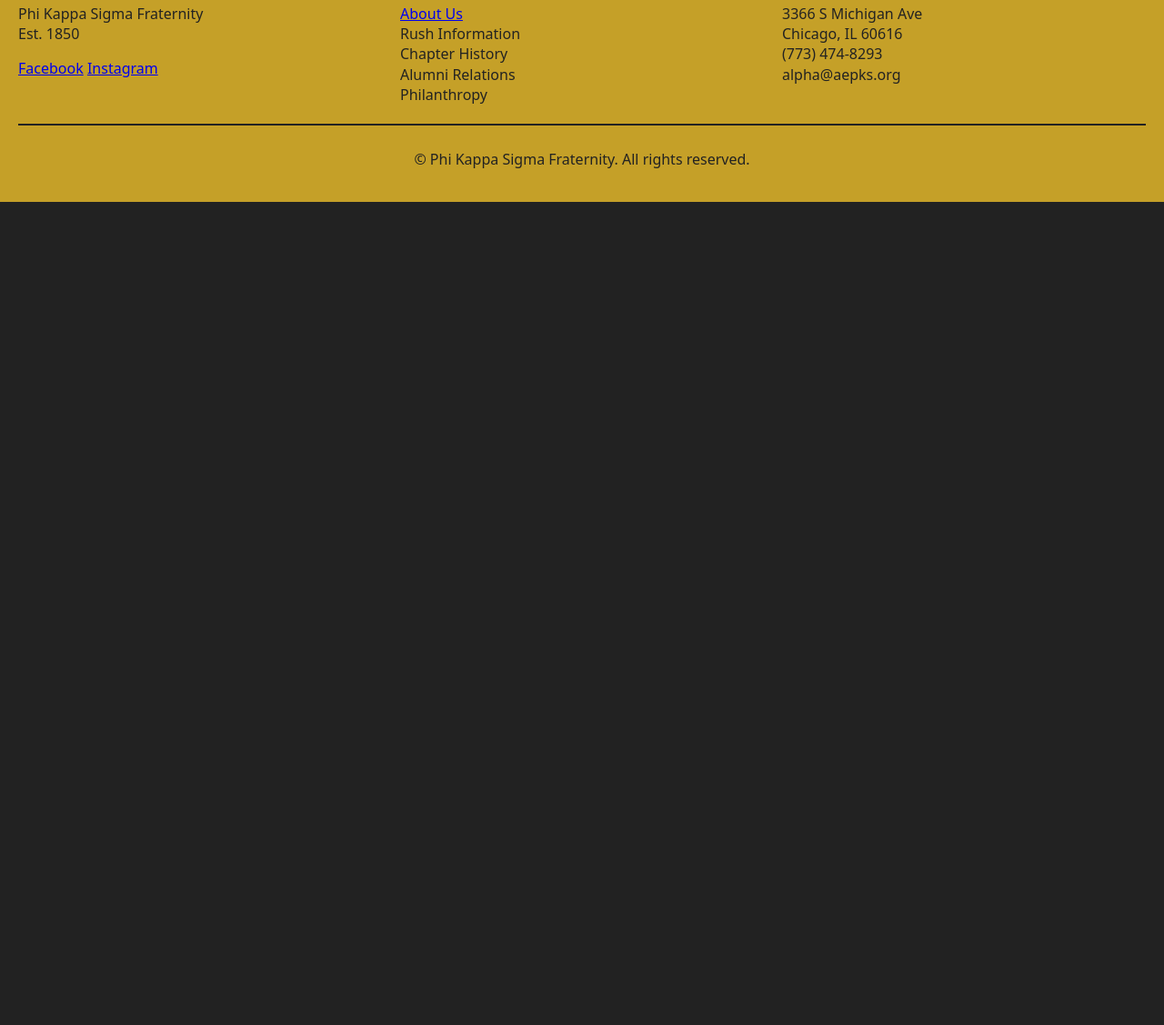
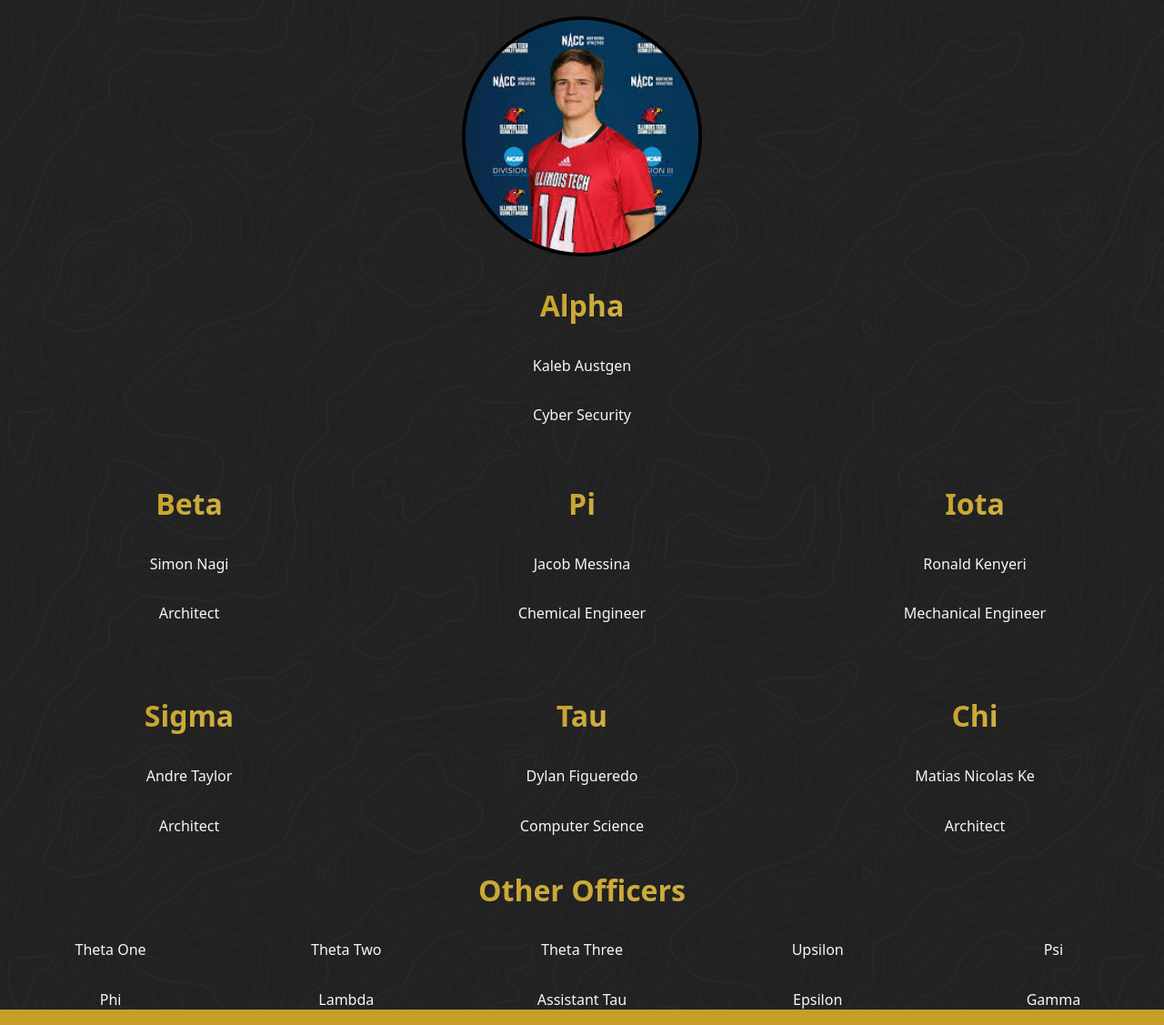
Before and after one commit to dfigueredo0/aepks-website, a plain HTML site: page pages/brothers.html in a window 1280 px wide. Shown: the part 600-1727 px from the top of the page at 91% size. Before the commit the page ends 822 px from the top, so only its background shows below. Drawn offline with Linux system fonts and the light colour scheme; files that its build step writes are made by us from their sources; files whose address does not match are found by name.

Commit message:
Added new background, title, and began the officer design for the Brothers page

```diff
--- a/pages/brothers.html
+++ b/pages/brothers.html
@@ -16,10 +16,11 @@
     <!-- PNG fallback -->
     <link rel="icon" href="img/favicon.png" type="image/png" sizes="256x256" />
 
-    <link rel="stylesheet" href="styles/header.css" />
-    <link rel="stylesheet" href="styles/general.css" />
-    <link rel="stylesheet" href="styles/text.css" />
-    <link rel="stylesheet" href="styles/footer.css" />
+    <link rel="stylesheet" href="../styles/header.css" />
+    <link rel="stylesheet" href="../styles/general.css" />
+    <link rel="stylesheet" href="../styles/text.css" />
+    <link rel="stylesheet" href="../styles/footer.css" />
+    <link rel="stylesheet" href="../styles/brothers.css" />
   </head>
 
   <body>
@@ -35,12 +36,71 @@
       </ul>
     </nav>
 
-    <section class="hero bg-1">
-      <div class="hero-overlay">
-        <div class="hero-title">Phi Kappa Sigma</div>
-        <div class="hero-subtitle">Alpha Epsilon</div>
+    <section class="hero bg-2">
+      <div class="brother-overlay">
+        <div class="hero-title">Active Brothers</div>
       </div>
     </section>
+
+    <!-- TODO Make Dynamic -->
+    <div class = "officers">
+      <h1 class="heading">Executive Board</h1>
+      <div class="exec-officers">
+        <li>
+          <img src = "../img/Officer_images/alpha.jpg">
+          <h3 class="heading">Alpha</h3>
+          <p>Kaleb Austgen</p>
+          <p>Cyber Security</p>
+        </li>
+        <ul>
+          <li>
+            <h3>Beta</h3>
+            <p>Simon Nagi</p>
+            <p>Architect</p>
+          </li>
+          <li>
+            <h3>Pi</h3>
+            <p>Jacob Messina</p>
+            <p>Chemical Engineer</p>
+          </li>
+          <li>
+            <h3>Iota</h3>
+            <p>Ronald Kenyeri</p>
+            <p>Mechanical Engineer</p>
+          </li>
+          <li>
+            <h3>Sigma</h3>
+            <p>Andre Taylor</p>
+            <p>Architect</p>
+          </li>
+          <li>
+            <h3>Tau</h3>
+            <p>Dylan Figueredo</p>
+            <p>Computer Science</p>
+          </li>
+          <li>
+            <h3>Chi</h3>
+            <p>Matias Nicolas Ke</p>
+            <p>Architect</p>
+          </li>
+        </ul>
+      </div>
+      <h1 class="heading">Other Officers</h1>
+      <div class="other-officers">
+        <ul>
+          <li>Theta One</li>
+          <li>Theta Two</li>
+          <li>Theta Three</li>
+          <li>Upsilon</li>
+          <li>Psi</li>
+          <li>Phi</li>
+          <li>Lambda</li>
+          <li>Assistant Tau</li>
+          <li>Epsilon</li>
+          <li>Gamma</li>
+        </ul>
+      </div>
+    </div>
 
   <footer>
     <div class="footer-content">
--- /dev/null
+++ b/styles/brothers.css
@@ -0,0 +1,63 @@
+.officers li {
+    display: flex;
+    flex-direction: column;
+    align-items: center;
+    text-align: center;
+    padding-top: 1rem;
+}
+
+.exec-officers ul {
+    display: grid;
+    grid-template-columns: repeat(3, 1fr);
+    gap: 1rem;
+}
+
+@media (max-width: 900px) {
+  .exec-officers ul {
+    grid-template-columns: repeat(2, 1fr);
+  }
+}
+
+@media (max-width: 600px) {
+  .exec-officers ul {
+    grid-template-columns: 1fr;
+  }
+}
+
+.exec-officers h3 {
+    font-size: 32px;
+    font-weight: 700;
+    text-align: center;
+    margin-bottom: 1rem;
+    background: linear-gradient(-45deg, #d2b34a 0%, #c5a028 100%);
+    background-clip: text;
+    -webkit-background-clip: text;
+    -webkit-text-fill-color: transparent;
+}
+
+.exec-officers img {
+    border-radius: 50%;
+    border:0.25rem solid black;
+    width: 20%;
+    min-width: 150px;
+    height: auto;
+    object-fit: cover;
+}
+
+.other-officers ul {
+    display: grid;
+    grid-template-columns: repeat(5, 1fr);
+    gap: 1rem
+}
+
+@media (max-width: 900px) {
+  .other-officers ul {
+    grid-template-columns: repeat(3, 1fr);
+  }
+}
+
+@media (max-width: 600px) {
+  .other-officers ul {
+    grid-template-columns: repeat(2, 1fr);
+  }
+}
--- a/styles/general.css
+++ b/styles/general.css
@@ -40,6 +40,22 @@
   position: relative;
   background: url(../img/house_03_web.jpg) center center / cover no-repeat;
   z-index: 1;
+}
+
+.brother-overlay {
+  position: relative;
+  top: -10rem;
+  padding: 2rem 4rem;
+  text-align: center;
+}
+
+.bg-2 {
+  margin: 0;
+  padding: 0;
+  position: relative;
+  background: url(../img/pinning_2023.png) center center / cover
+  no-repeat;
+  z-index: 1,
 }
 
 ul,
```
Also changed, not shown: img/Officer_images/alpha.jpg (added), img/Officer_images/placeholder.png (added), img/pinning_2023.png (added).
